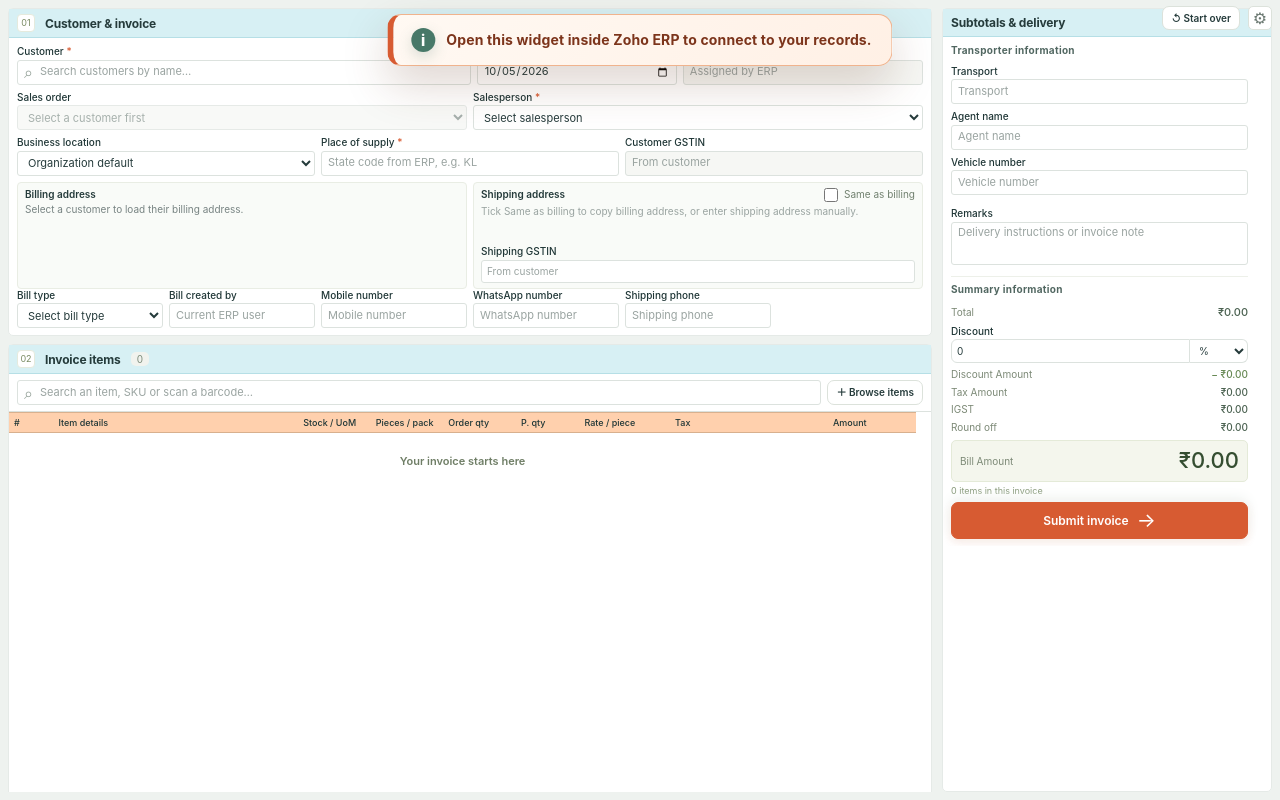
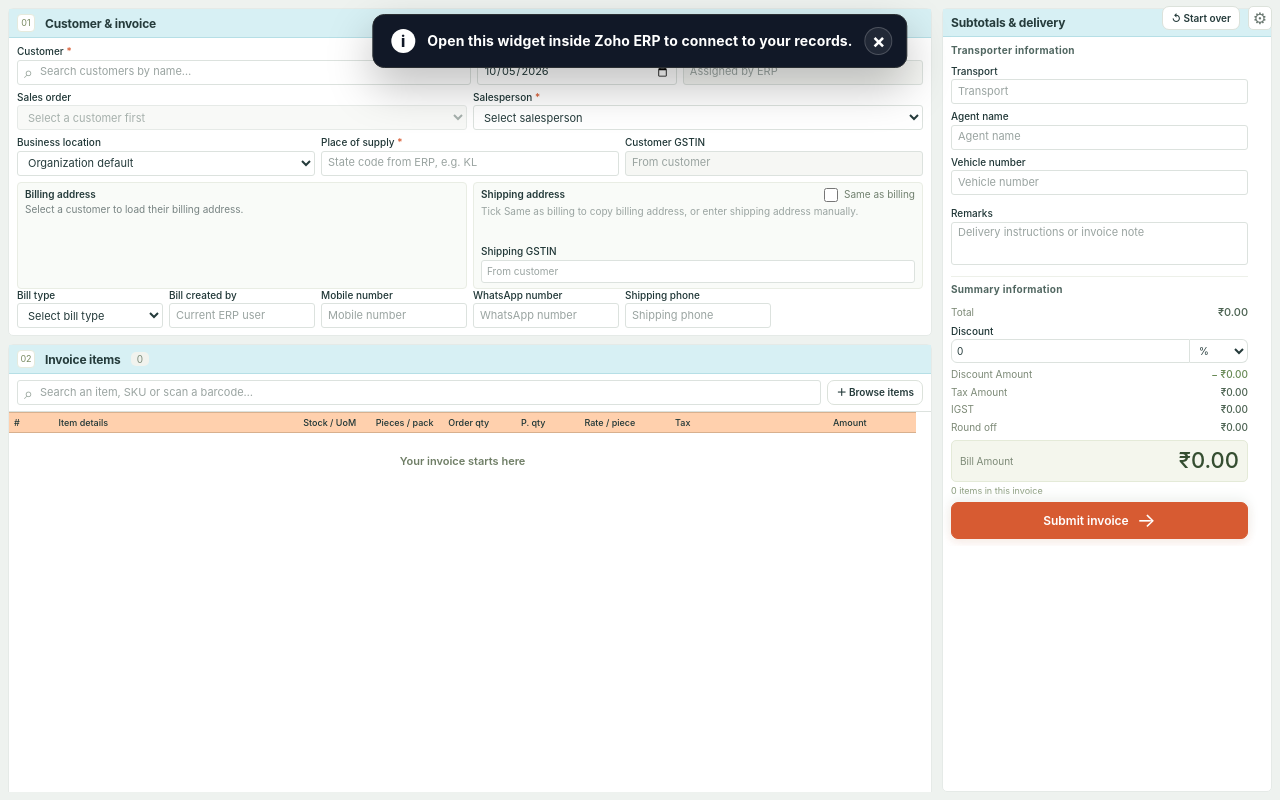
Before and after one commit to ohosolutions-netizen/rajadhani_erp_offer_invoice, a website with bundled scripts: page app/widget.html in a window 1280 px wide. Built offline with nearby package versions, Linux system fonts and the light colour scheme.

Commit message:
Add dismissible warning banner

```diff
--- a/app/css/style.css
+++ b/app/css/style.css
@@ -31,13 +31,16 @@ body{background:#eef2ef;font-size:11px;line-height:1.25}
 main{max-width:none;width:100%;height:100vh;overflow:hidden;padding:8px}
 .resetmini{position:absolute;right:40px;top:6px;z-index:6;min-height:24px;padding:3px 8px;font-size:10px;background:#fff}
 .breadcrumb,.pageheading,.helpbox,.summarynote,footer{display:none}
-.notice{position:fixed;left:50%;top:14px;right:auto;transform:translateX(-50%);z-index:50;margin:0;max-width:min(820px,calc(100vw - 48px));min-width:min(420px,calc(100vw - 48px));padding:13px 20px 13px 18px;font-size:14px;line-height:1.45;font-weight:700;text-align:center;border-radius:14px;box-shadow:0 18px 45px #6b3a2338;display:flex;align-items:center;justify-content:center;gap:11px;border:1px solid #f0b38d;border-left:6px solid #d75b32;background:linear-gradient(135deg,#fff9f3 0%,#fff0e5 100%);color:#7c341b;letter-spacing:.01em}
-.notice:before{content:'!';display:inline-grid;place-items:center;flex:0 0 24px;width:24px;height:24px;border-radius:999px;background:#d75b32;color:#fff;font-weight:850;font-size:15px;line-height:1;box-shadow:0 5px 14px #d75b3240}
+.notice{position:fixed;left:50%;top:14px;right:auto;transform:translateX(-50%);z-index:50;margin:0;max-width:min(820px,calc(100vw - 48px));min-width:min(420px,calc(100vw - 48px));padding:12px 14px 12px 18px;font-size:14px;line-height:1.45;font-weight:700;text-align:center;border-radius:12px;box-shadow:0 18px 45px #00000042;display:flex;align-items:center;justify-content:center;gap:12px;border:1px solid #2b2f33;background:#111827;color:#fff;letter-spacing:.01em}
+.notice:before{content:'!';display:inline-grid;place-items:center;flex:0 0 24px;width:24px;height:24px;border-radius:999px;background:#fff;color:#111827;font-weight:850;font-size:15px;line-height:1}
+.notice #noticeText{flex:1;min-width:0;color:#fff}
+.noticeclose{flex:0 0 28px;width:28px;height:28px;border:1px solid #ffffff30;border-radius:999px;background:#ffffff12;color:#fff;font-size:20px;line-height:1;display:grid;place-items:center;padding:0;cursor:pointer}
+.noticeclose:hover,.noticeclose:focus{background:#fff;color:#111827;outline:none}
 .notice[hidden]{display:none!important}
 .notice.success{display:none}
-.notice.error{background:linear-gradient(135deg,#fff7ed 0%,#ffe4d5 100%);border-color:#f2a077;border-left-color:#c2410c;color:#7c2d12;box-shadow:0 18px 45px #7c2d1238}
-.notice.error:before{background:#c2410c;box-shadow:0 5px 14px #c2410c45}
-.notice:not(.error):not(.success):before{content:'i';background:#477868;box-shadow:0 5px 14px #47786835}
+.notice.error{background:#111827;border-color:#2b2f33;color:#fff;box-shadow:0 18px 45px #00000042}
+.notice.error:before{background:#fff;color:#111827}
+.notice:not(.error):not(.success):before{content:'i';background:#fff;color:#111827}
 form,.workspace{height:100%;min-height:0}
 .workspace{grid-template-columns:minmax(0,1fr) 330px;gap:8px;align-items:stretch;overflow:hidden}
 .maincolumn{display:grid;grid-template-rows:auto auto;gap:8px;min-height:0;overflow-y:auto;overflow-x:hidden;scroll-behavior:smooth;padding-right:2px}
--- a/app/js/app.js
+++ b/app/js/app.js
@@ -9,8 +9,9 @@ const state = { customer: null, lines: [], taxes: [], currency: 'INR', busy: fal
 let approvedPayload = null;
 function pending(delta) { state.pendingOperations += delta; $('saveButton').disabled = state.pendingOperations > 0 || state.saved || state.uncertain; }
 const money = n => new Intl.NumberFormat('en-IN', { style: 'currency', currency: state.currency }).format(Number.isFinite(n) ? n : 0);
-function notice(message, kind = '') { $('notice').textContent = message; $('notice').className = `notice ${kind}`; $('notice').hidden = !message; }
+function notice(message, kind = '') { $('noticeText').textContent = message; $('notice').className = `notice ${kind}`; $('notice').hidden = !message; }
 function error(err) { notice(err.message || String(err), 'error'); }
+$('noticeClose').addEventListener('click', () => notice(''));
 function hasUnsavedWork() {
   if (state.saved || state.allowClose) return false;
   if (state.customer || state.lines.length) return true;
--- a/app/widget.html
+++ b/app/widget.html
@@ -3,7 +3,7 @@
 <body>
 <header class="topbar compacttools"><span id="connectionStatus" class="status">Connecting to ERP</span><button type="button" class="iconbutton" id="settingsButton" aria-label="Connection settings">⚙</button><span class="avatar" id="avatar">R</span></header>
 <main><button type="button" id="resetButton" class="button quiet resetmini">↺ Start over</button>
-<div id="notice" class="notice" role="status" hidden></div>
+<div id="notice" class="notice" role="status" hidden><span id="noticeText"></span><button type="button" id="noticeClose" class="noticeclose" aria-label="Close warning">×</button></div>
 <form id="invoiceForm"><div class="workspace"><div class="maincolumn">
 <section class="card"><div class="sectionheading"><div><span class="step">01</span><h2>Customer & invoice</h2></div><span class="subtle">Start with who you’re billing</span></div><div class="cardbody"><div class="grid customergrid"><div class="field searchfield"><label for="customerSearch">Customer <em>*</em></label><div class="searchbox"><span>⌕</span><input id="customerSearch" autocomplete="off" role="combobox" aria-expanded="false" aria-controls="customerResults" placeholder="Search customers by name…" required><kbd>⌘ K</kbd></div><div id="customerResults" class="results" role="listbox" hidden></div><small id="customerHint">Search your ERP customer directory</small></div><div class="field"><label for="invoiceDate">Invoice date <em>*</em></label><input id="invoiceDate" type="date" required></div><div class="field"><label for="invoiceNumber">Invoice number</label><input id="invoiceNumber" readonly placeholder="Assigned by ERP" class="mutedinput"></div></div>
 <div class="grid twofields"><div class="field"><label for="salesOrder">Sales order</label><select id="salesOrder" disabled><option value="">Select a customer first</option></select></div><div class="field"><label for="salesperson">Salesperson <em>*</em></label><select id="salesperson"><option value="">Select salesperson</option></select></div></div>
```
Also changed, not shown: dist/InvoicePreview.html, dist/index.html, 2 other files.
